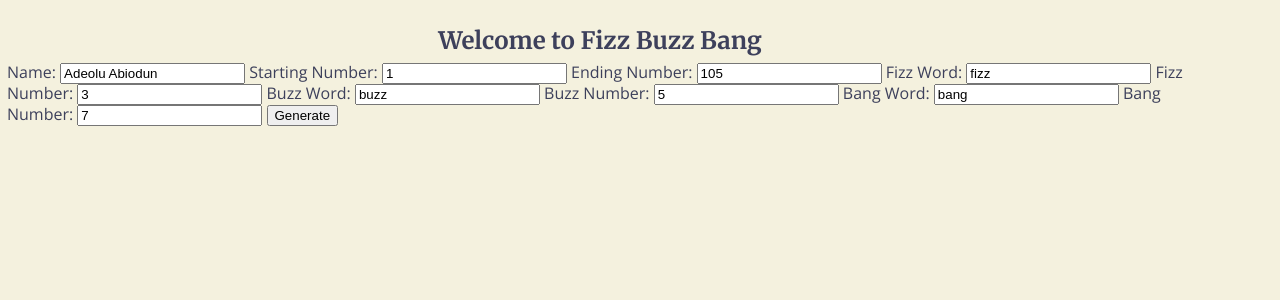
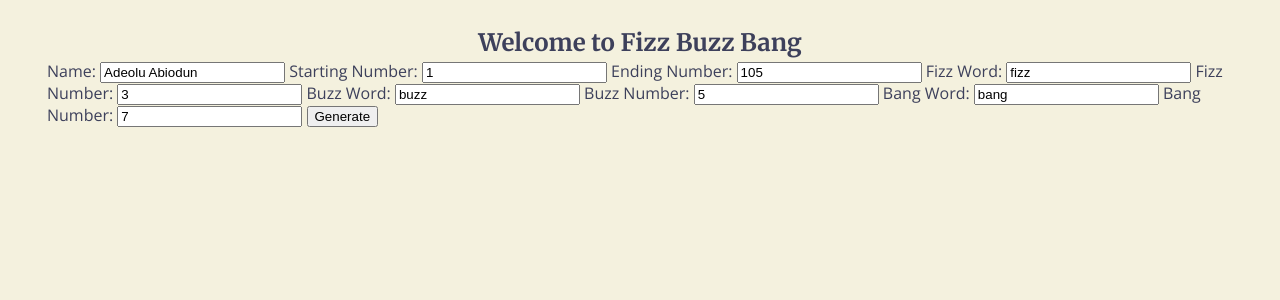
Before and after one commit to AdeoluAbiodun/web250, a PHP site: page /fizzadvance.html in a window 1280 px wide. Shown: the top 300 px of the page. Run offline with PHP 8.4, Linux system fonts and the light colour scheme.

Commit message:
Update default.css

```diff
--- a/styles/default.css
+++ b/styles/default.css
@@ -2,9 +2,9 @@ body {
     background-color: #f4f1de;
     color: #3d405b;
     font-family: 'Open Sans', sans-serif;
-    line-height: 1.2;
+    line-height: 1.3;
     max-width: 1200px;
-    margin: 0px;
+    margin: auto;
     padding: 7px;
     box-sizing: border-box;
 }
@@ -49,7 +49,7 @@ h2 {
     color: #3d405b;
     font-family: 'Merriweather', serif;
     text-align: center;
-    margin-bottom: 7px;
+    margin-bottom: 3px;
 }
 
 h3 {
```
